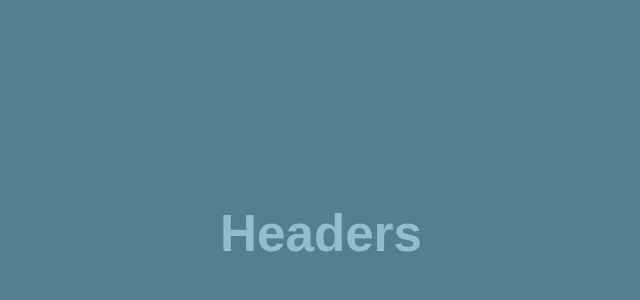
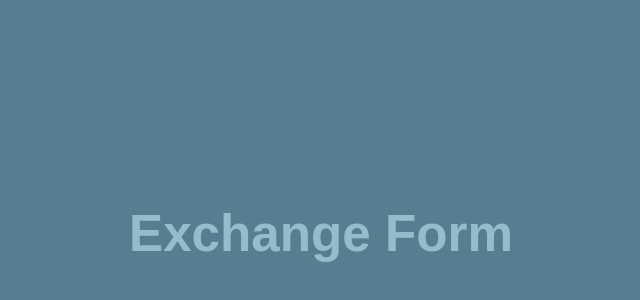
Before and after one commit to tauhid92/Token-Swap-App, a Vue app in the folder Swap-Frontend/: page / in a window 1280 px wide. Shown: the part 166-466 px from the top of the page, without its empty margins (319-959 px from the left). Built offline with nearby package versions, Linux system fonts and the light colour scheme.

Commit message:
settiiiiiimnnnnnn

```diff
--- a/Swap-Frontend/src/components/ExchangeForm.vue
+++ b/Swap-Frontend/src/components/ExchangeForm.vue
@@ -0,0 +1,3 @@
+<template>
+  <h1>Exchange Form</h1>
+</template>
--- a/Swap-Frontend/src/views/LandingPage.vue
+++ b/Swap-Frontend/src/views/LandingPage.vue
@@ -1,5 +1,7 @@
 <template>
-  <h1>Headers</h1>
+  <exchange-form></exchange-form>
 </template>
-<script setup lang="ts"></script>
+<script setup lang="ts">
+import ExchangeForm from "../components/ExchangeForm.vue";
+</script>
 <style lang="scss"></style>
```
